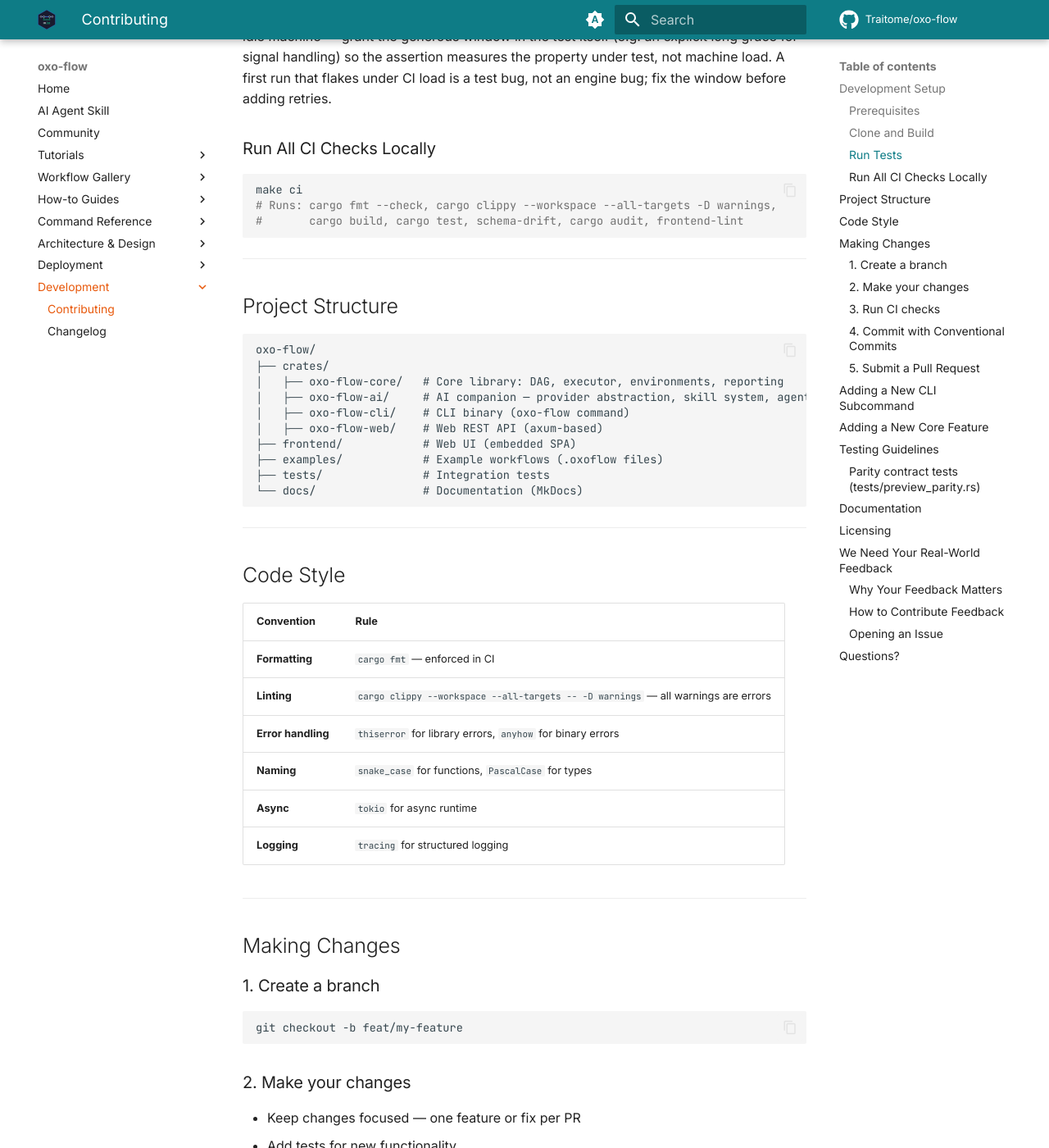
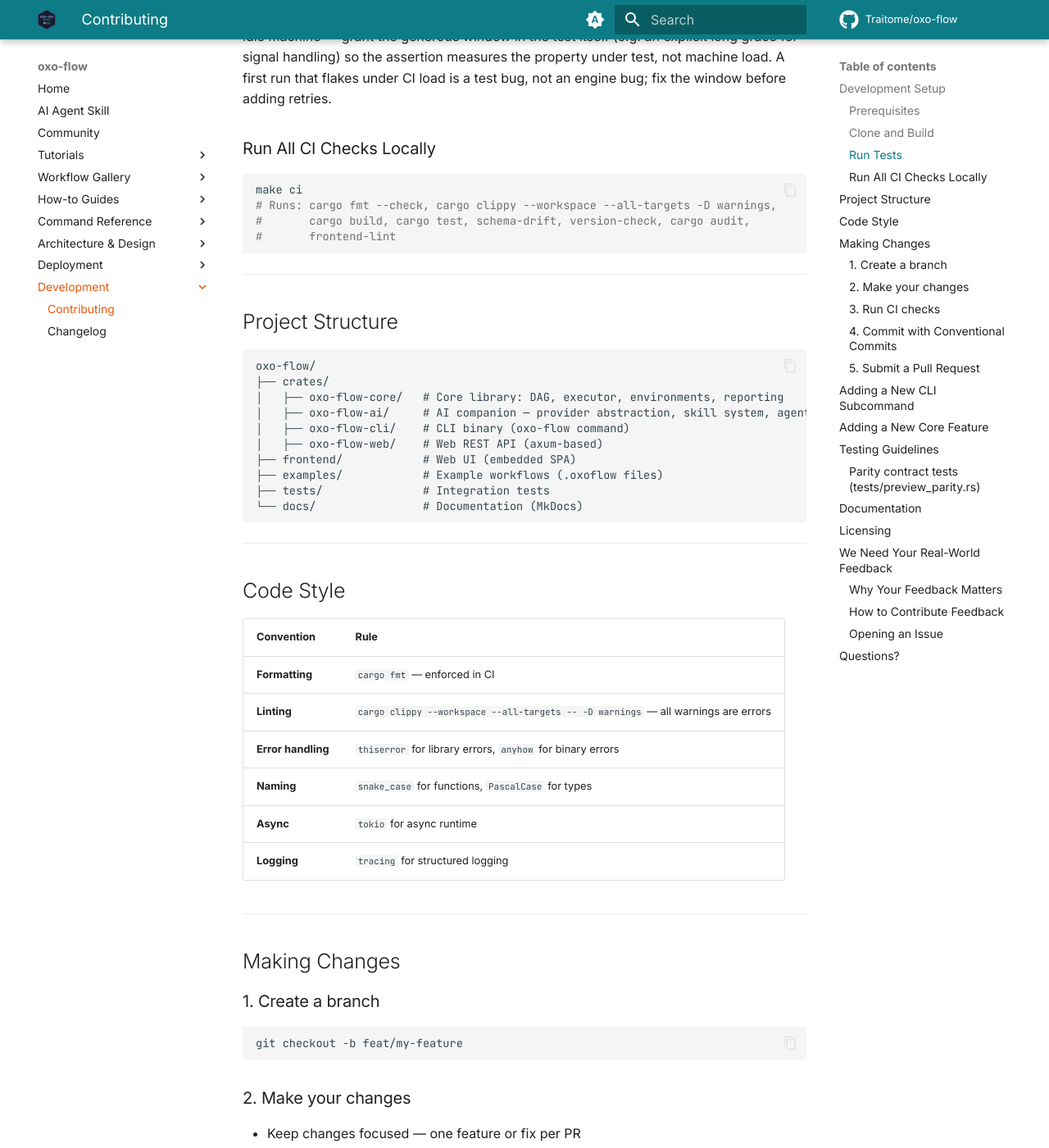
Before and after one commit to Traitome/oxo-flow, an MkDocs documentation site: the page built from docs/guide/src/development/contributing.md, in a window 1280 px wide and 1400 px high, scrolled down 1073 px. Shown: the whole window at 82% size. Built offline with MkDocs 1.6.1 and Material for MkDocs 9.7.7, drawn with Linux system fonts in a browser that asks for light colours; comment, search, counter and statistics services are not loaded; the version menu is left out; some of the changed text lies outside the part shown.

Commit message:
refactor(release): single-source version sync script (#344)
The version lived in 46 files and the release job patched them with ~95
lines of inline sed that:

- never touched the Dockerfile: no `chore: bump version` commit in history
  changes it, so the released tree fails `make ci`'s docker-version gate
  (the audit-remediation commit had to sync it by hand);
- never touched frontend/package-lock.json's version fields, which sat at
  0.17.1 in main while everything else said 0.17.2;
- rewrote "any version-looking string" across every docs page, so a
  third-party nf-core v3.14.0 or a historical "fixed in v0.17.1" would be
  silently rewritten;
- used a GNU-only sed address (0,/re/) that BSD sed silently ignores, so
  frontend/package.json was never bumped on macOS.

scripts/bump-version.sh is now the one implementation. --check verifies
every enumerated location against [workspace.package]; --set propagates
and then re-runs --check as a convergence proof, so a patcher that
silently no-ops aborts the release instead of shipping a half-bump;
--self-test pins the behaviour on a fixture repo. Each location has one
reader reused by both the check and the patcher, only the current version
is ever rewritten, container tags follow the major.minor rule, and
changed=true|false comes from content checksums rather than git.

Wired into `make ci` (version-check replaces docker-version), the CI Test
job, and the release job, which now calls the script with --root "$PWD"
(falling back to the default branch's copy when a tag predates it). The
separate cargo-lock step is gone: the script refreshes both lockfiles.

Also syncs frontend/package-lock.json 0.17.1 -> 0.17.2, the drift the
script found on its first run, and updates the gate lists in CONTRIBUTING,
README and the docs (they were already missing schema-drift).

````diff
--- a/docs/guide/src/development/contributing.md
+++ b/docs/guide/src/development/contributing.md
@@ -54,7 +54,8 @@
 ```bash
 make ci
 # Runs: cargo fmt --check, cargo clippy --workspace --all-targets -D warnings,
-#       cargo build, cargo test, schema-drift, cargo audit, frontend-lint
+#       cargo build, cargo test, schema-drift, version-check, cargo audit,
+#       frontend-lint
 ```
 
 ---
@@ -109,13 +110,14 @@
 make ci
 ```
 
-All seven checks must pass:
+All eight checks must pass:
 
 - [x] `cargo fmt -- --check`
 - [x] `cargo clippy --workspace --all-targets -- -D warnings`
 - [x] `cargo build --workspace`
 - [x] `cargo test --workspace`
 - [x] `schema-drift` (OpenAPI spec matches code)
+- [x] `version-check` (every version location agrees with Cargo.toml)
 - [x] `cargo audit`
 - [x] `frontend-lint`
 
````
Also changed, not shown: CONTRIBUTING.md (+1 -1 lines), README.md, 5 other files.
